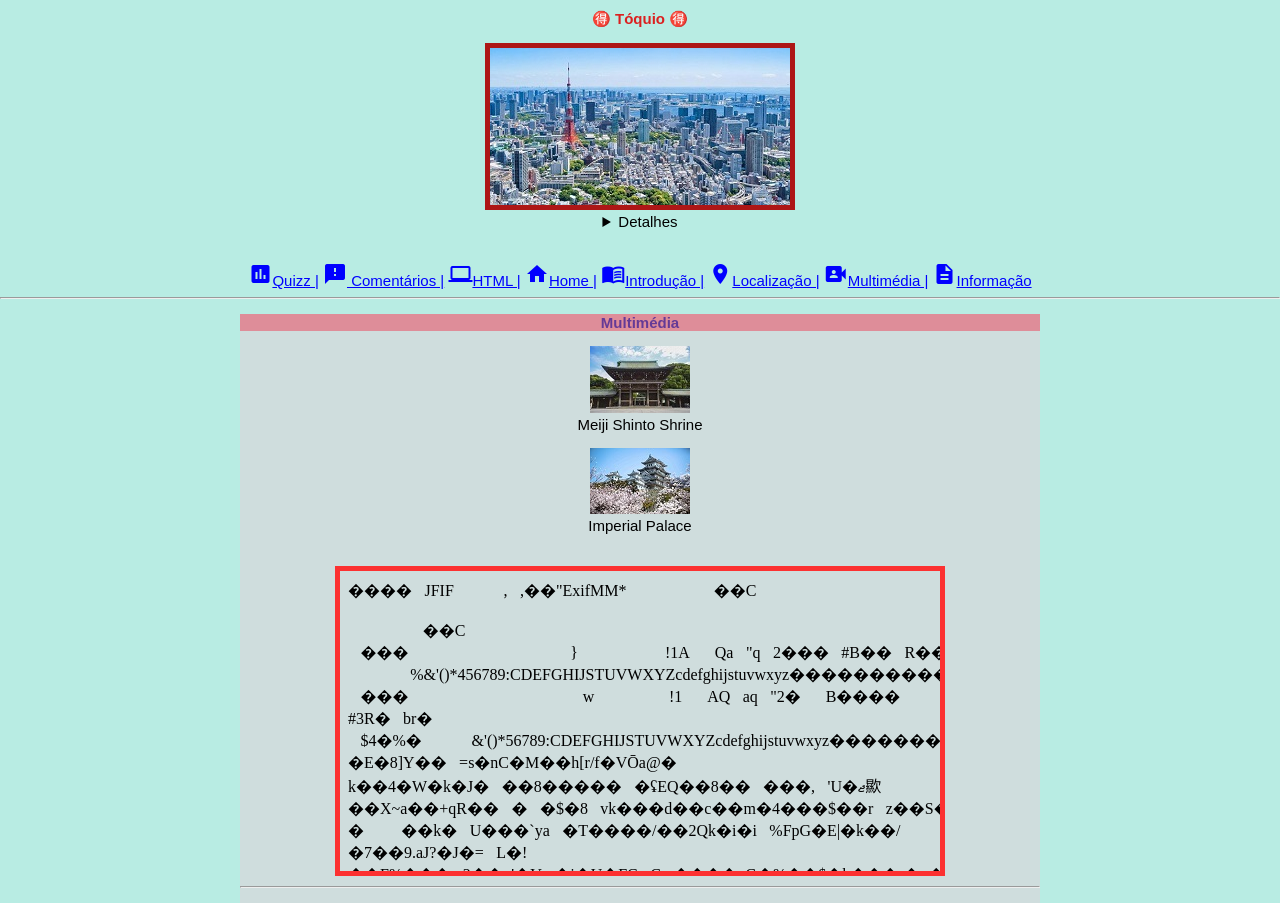
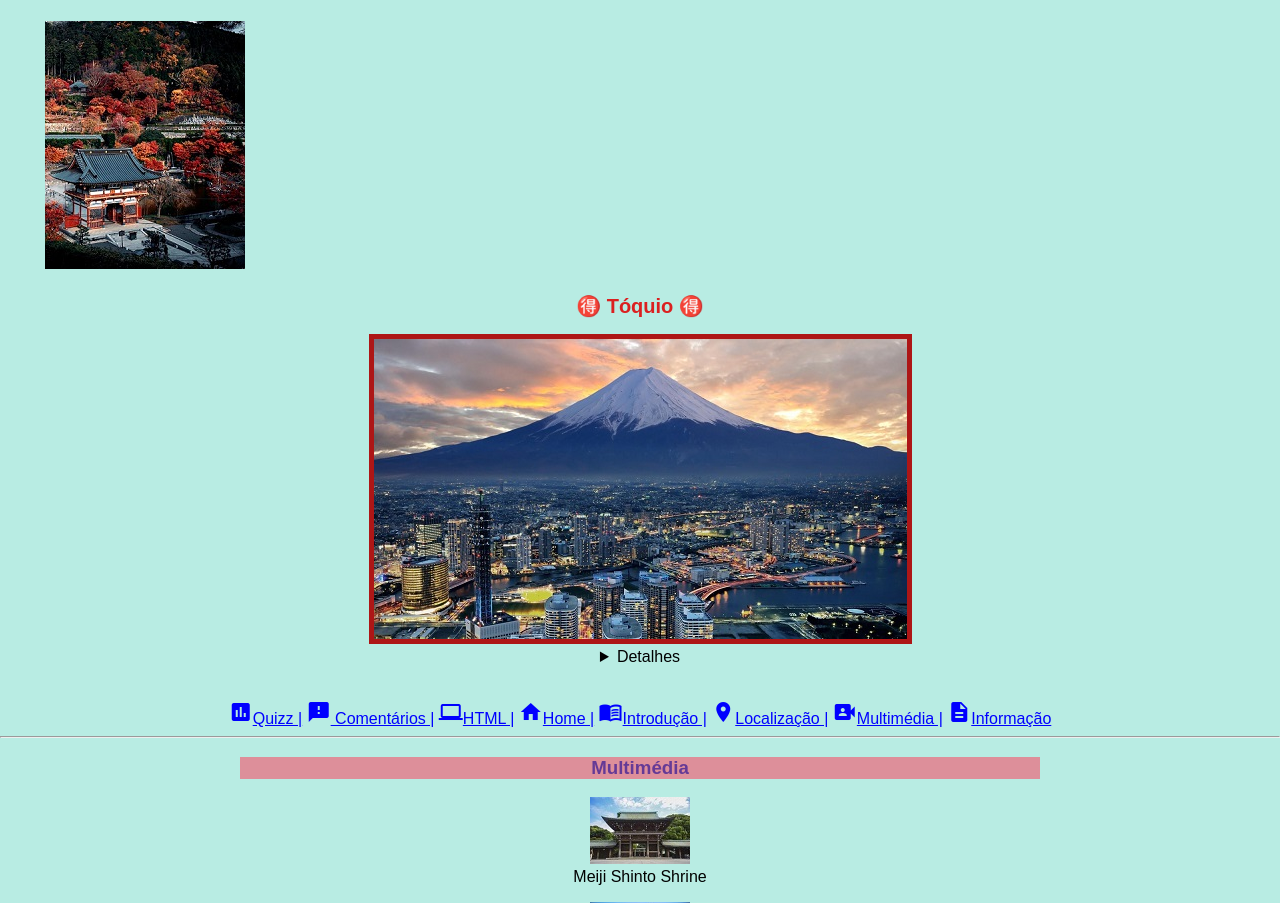
Before and after one commit to ines-22006692/pw-labs-inesrocha-a22006692, a PHP site: page /lab4/multimedia.html in a window 1280 px wide. Shown: the top 903 px of the page. Run offline with PHP 8.4, Linux system fonts and the light colour scheme.

Commit message:
submissao laboratório 4

```diff
--- a/lab4/comentarios.html
+++ b/lab4/comentarios.html
@@ -26,7 +26,7 @@
             <h1><center>&#127568; Tóquio &#127568</center></h1>
             <figure>
                 <center>
-                    <img src="images/toquio.jpg">
+                    <img src="images/japao.jpg">
                     <details>
                         <summary>Detalhes </summary>
                         <p style="color: rgb(182, 25, 25);"><i><b>Imagem da Torre de Tóquio</b></i></p>
--- a/lab4/estilos.css
+++ b/lab4/estilos.css
@@ -1,9 +1,6 @@
-@import "estilos.css";
 
 *{
     font-family: sans-serif;
-    text-align: center;
-    font-size: 15px;
 }
 
 body{
@@ -41,7 +38,7 @@
 
 h1{
     color: rgb(219, 32, 32);
-
+    font-size: 20px;
 
 
 }
@@ -54,7 +51,7 @@
 
 img.absoluto {
   position: absolute;
-  top: 2090px;
+  top: 2400px;
   right: 430px;
   width: 200px;
   height: 100px;
@@ -80,19 +77,31 @@
   border: 5px solid rgb(252, 49, 49);
 }
 
-[src="images/toquio.jpg"] {
+[src="images/japao.jpg"] {
   border: 5px solid rgb(173, 22, 22);
 }
 
 main + footer {
   font-size: 34px;
-  background-color: #cfdddd;
+  background-color: #b8ece3;
   margin: auto;
   width: 800px;
 }
 header ~ main {
   margin: auto;
-  background-color: #cfdddd;
+  background-color: #b8ece3;
   margin: auto;
   width: 800px;
 }
+body nav {
+  margin: auto;
+  background-color: #b8ece3;
+  margin: auto;
+  width: 850px;
+}
+body header {
+  background-color: #b8ece3;
+  margin: auto;
+  width: 800px;
+  text-align: center;
+}
--- a/lab4/html5-css.html
+++ b/lab4/html5-css.html
@@ -15,7 +15,7 @@
             *{
                 font-family: sans-serif;
                 text-align: center;
-                font-size: 13px;
+                font-size: 12px;
             }
 
             table, td, th{
@@ -50,7 +50,7 @@
             <h1><center>&#127568; Tóquio &#127568</center></h1>
             <figure>
                 <center>
-                    <img src="images/toquio.jpg">
+                    <img src="images/japao.jpg">
                     <details>
                         <summary>Detalhes </summary>
                         <p style="color: rgb(182, 25, 25);"><i><b>Imagem da Torre de Tóquio</b></i></p>
--- a/lab4/info.html
+++ b/lab4/info.html
@@ -18,7 +18,7 @@
             <h1><center>&#127568; Tóquio &#127568</center></h1>
             <figure>
                 <center>
-                    <img src="images/toquio.jpg">
+                    <img src="images/japao.jpg">
                     <details>
                         <summary>Detalhes </summary>
                         <p style="color: rgb(182, 25, 25);"><i><b>Imagem da Torre de Tóquio</b></i></p>
--- a/lab4/local.html
+++ b/lab4/local.html
@@ -18,7 +18,7 @@
             <h1><center>&#127568; Tóquio &#127568</center></h1>
             <figure>
                 <center>
-                    <img src="images/toquio.jpg">
+                    <img src="images/japao.jpg">
                     <details>
                         <summary>Detalhes </summary>
                         <p style="color: rgb(182, 25, 25);"><i><b>Imagem da Torre de Tóquio</b></i></p>
--- a/lab4/multimedia.html
+++ b/lab4/multimedia.html
@@ -14,12 +14,15 @@
 
 </head>
 <body>
+  <figure class="sticky">
+    <img src="images/imagem90.jpg">
+  </figure>
 
     <header>
         <h1><center>&#127568; Tóquio &#127568</center></h1>
         <figure>
             <center>
-                <img src="images/toquio.jpg">
+                <img src="images/japao.jpg">
                 <details>
                     <summary>Detalhes </summary>
                     <p style="color: rgb(182, 25, 25);"><i><b>Imagem da Torre de Tóquio</b></i></p>
@@ -111,7 +114,10 @@
       <section>
         <br>
         <figure>
-          <img src="images/image45.jpg" class="relativo">
+          <center>
+            <img src="images/image45.jpg" class="relativo">
+
+          </center>
 
         </figure>
 
--- a/lab4/quizz.html
+++ b/lab4/quizz.html
@@ -28,7 +28,7 @@
             <h1><center>&#127568; Tóquio &#127568</center></h1>
             <figure>
                 <center>
-                    <img src="images/toquio.jpg">
+                    <img src="images/japao.jpg">
                     <details>
                         <summary>Detalhes </summary>
                         <p style="color: rgb(182, 25, 25);"><i><b>Imagem da Torre de Tóquio</b></i></p>
```
Also changed, not shown: lab4/index.html (+2 -5 lines), lab4/images/japao.jpg (added).
